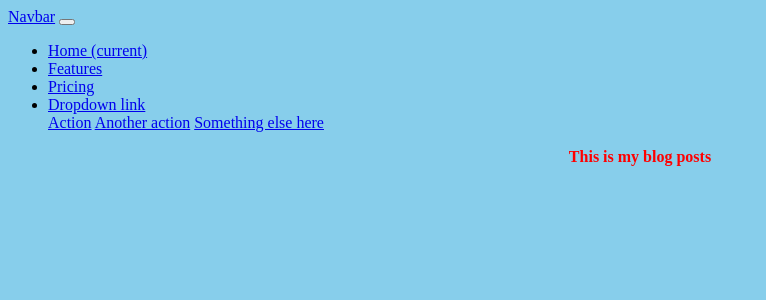
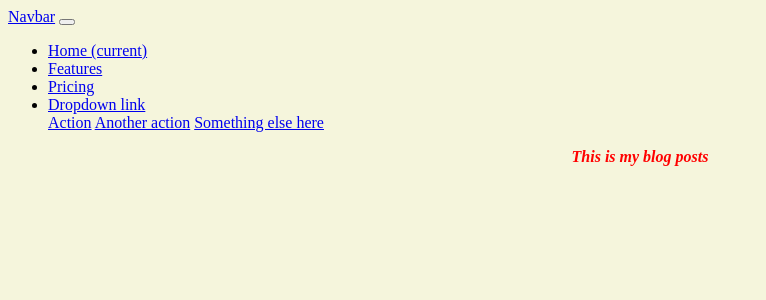
Before and after one commit to Devansh2426226/django, a Django app: page /blog/posts/ in a window 1280 px wide. Shown: the top 300 px of the page, without its empty margins (0-766 px from the left). Run offline with Django 5.2, Linux system fonts and the light colour scheme; data that the repository does not hold is empty.

Commit message:
chnage in the html file

```diff
--- a/my_website/django_env/blog/templates/blog/posts.html
+++ b/my_website/django_env/blog/templates/blog/posts.html
@@ -54,10 +54,10 @@
         <meta name="viewport" content="width=device-width, initial-scale=1.0">
         <title>Document</title>
     </head>
-    <body style="background-color: skyblue">
-        <h1 id="myid">This is my blog posts</h1>
+    <body style="background-color: beige">
+        <h1 id="myid"><b><i>This is my blog posts</i></b></h1>
         {% for post in all_posts %}
-            <h2>{{post}}</h2>
+            <h2><i>{{post}}</i></h2>
         {% endfor %}
 
     </body>
```
